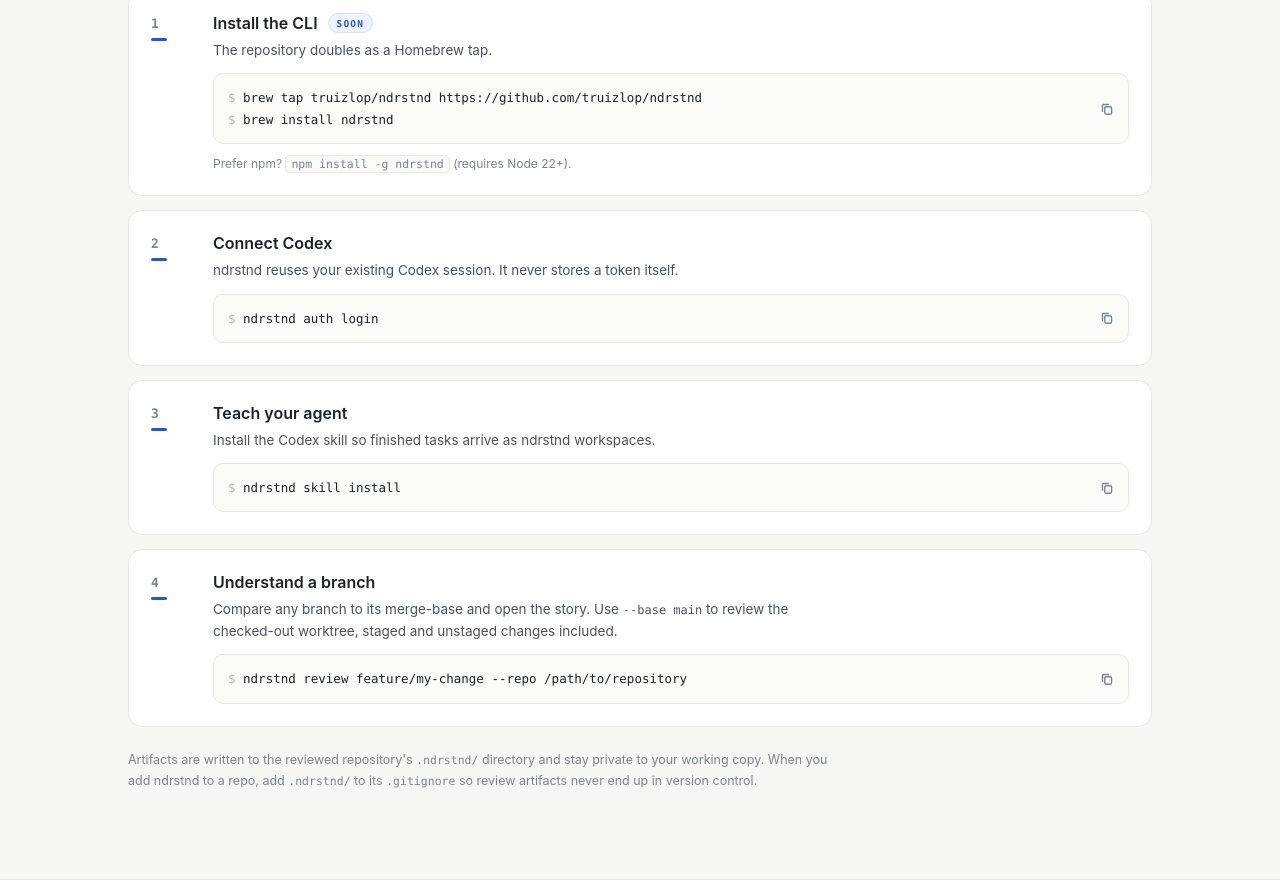
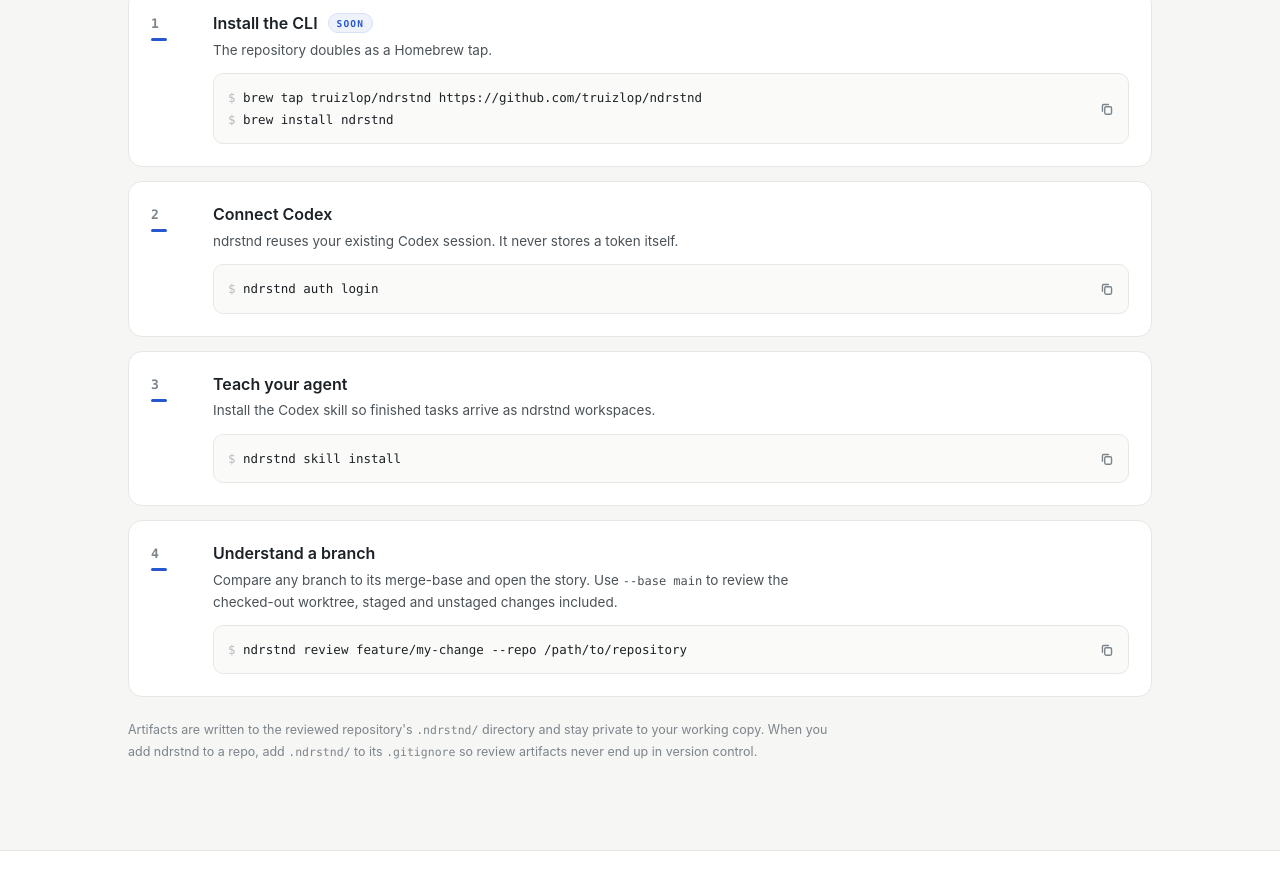
Before and after one commit to truizlop/ndrstnd, a website: page site/index.html in a window 1280 px wide. Shown: the part 7640-8530 px from the top of the page. Drawn offline with Linux system fonts and the light colour scheme.

Commit message:
Drop the npm install alternative.

```diff
--- a/site/index.html
+++ b/site/index.html
@@ -354,8 +354,6 @@ h2.display{margin:0 0 14px;font:600 clamp(28px,4.4vw,42px)/1.15 var(--serif);let
 .codeblock+.codeblock{margin-top:8px}
 .codeblock pre{flex:1;margin:0;padding:9px 0;overflow-x:auto;font:12.5px/1.7 var(--mono);color:var(--ink)}
 .codeblock .ps1{color:var(--faint);user-select:none}
-.step small.alt{display:block;margin-top:10px;font:400 12px/1.6 var(--sans);color:var(--ink-3)}
-.step small.alt code{font:500 11.5px var(--mono);background:var(--well);border:1px solid var(--hair);border-radius:5px;padding:1px 5px}
 .inst-foot{margin:22px 0 0;font:400 12.5px/1.7 var(--sans);color:var(--ink-3);max-width:56em}
 
 /* ---------- scope ---------- */
@@ -757,7 +755,6 @@ h2.display{margin:0 0 14px;font:600 clamp(28px,4.4vw,42px)/1.15 var(--serif);let
           <p>The repository doubles as a Homebrew tap.</p>
           <div class="codeblock"><pre><span class="ps1">$ </span>brew tap truizlop/ndrstnd https://github.com/truizlop/ndrstnd
 <span class="ps1">$ </span>brew install ndrstnd</pre><button class="copy-btn" data-copy="brew tap truizlop/ndrstnd https://github.com/truizlop/ndrstnd&#10;brew install ndrstnd" aria-label="Copy Homebrew install commands"><svg viewBox="0 0 16 16" aria-hidden="true"><rect x="5.4" y="5.4" width="7.8" height="8.6" rx="1.6"/><path d="M2.8 10.6V4.2a1.4 1.4 0 0 1 1.4-1.4h5.4"/></svg></button></div>
-          <small class="alt">Prefer npm? <code>npm install -g ndrstnd</code> (requires Node 22+).</small>
         </div>
       </div>
       <div class="step reveal" style="--d:60ms">
```
